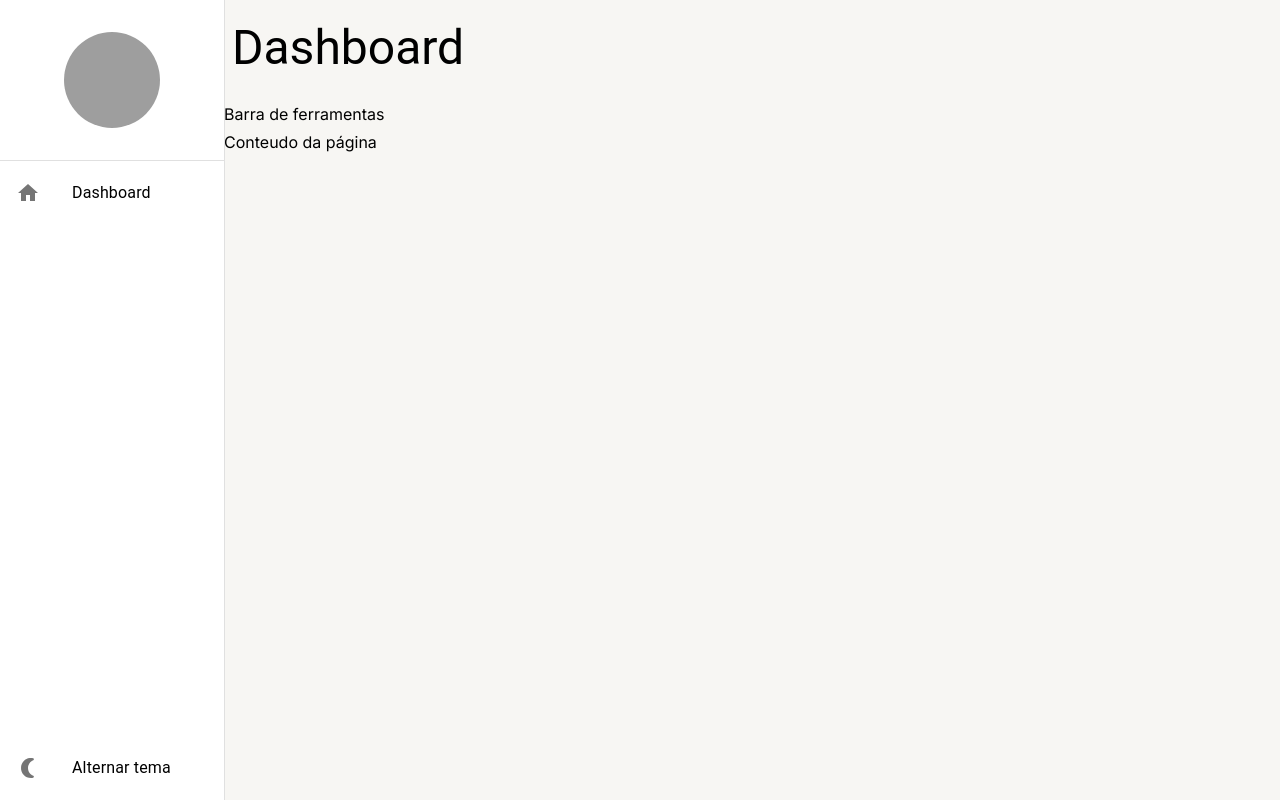
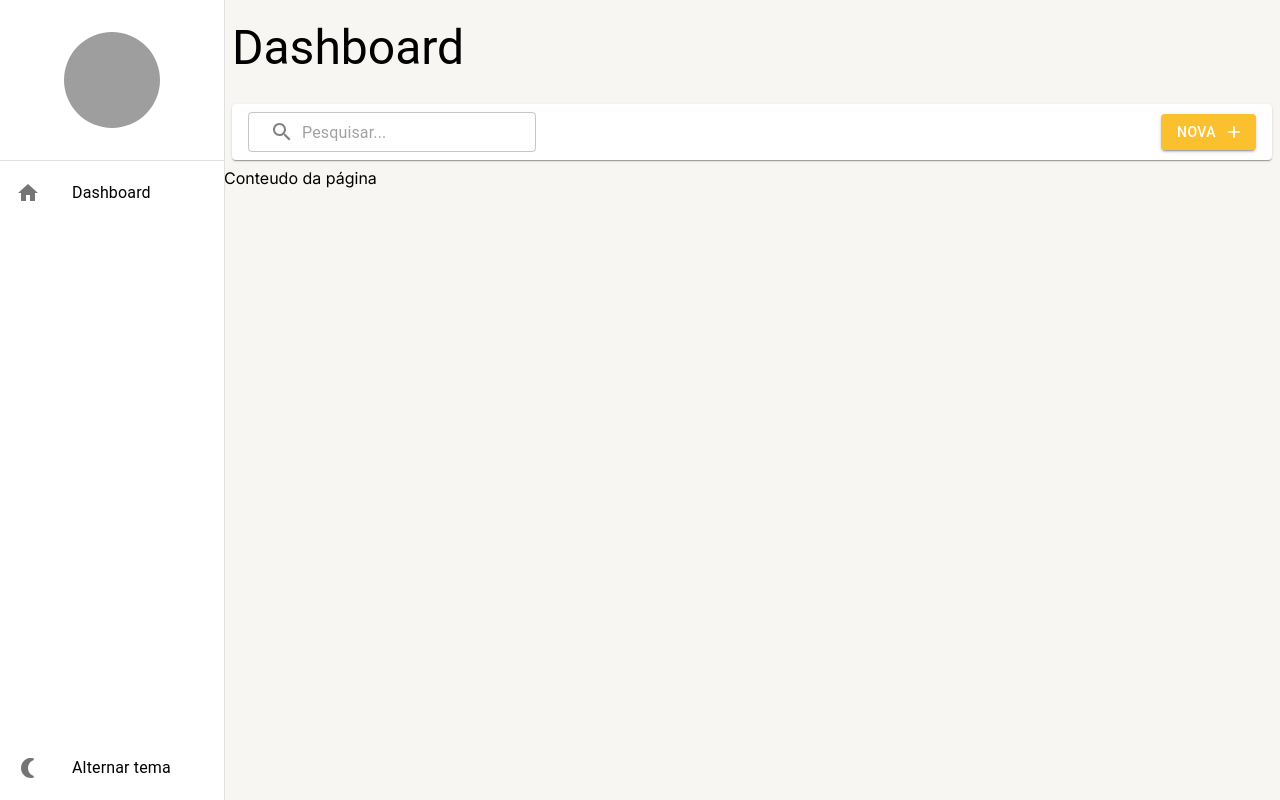
Before and after one commit to Joaorocha07/curso-material-ui, a Next.js app: page /dashboard in a window 1280 px wide. Built offline with nearby package versions, Linux system fonts and the light colour scheme; grey boxes are pictures that could not be loaded.

Commit message:
Barra de ferramentas da listagem

```diff
--- a/src/app/dashboard/page.tsx
+++ b/src/app/dashboard/page.tsx
@@ -1,4 +1,6 @@
 'use client'
+// eslint-disable-next-line max-len
+import BarraDeFerramentas from '@/shared/components/barra-de-ferramentas/BarraDeFerramentas'
 import LayoutBaseDePagina
   from '@/shared/layouts/LayoutBaseDePagina'
 
@@ -7,7 +9,10 @@ export default function Dashboard() {
     <>
       <LayoutBaseDePagina
         titulo='Dashboard'
-        barraDeFerramentas={<>Barra de ferramentas</>}
+        barraDeFerramentas={
+          <BarraDeFerramentas
+            mostrarInputBusca textoBotaoNovo='NOVA' />
+        }
       >
         Conteudo da página
       </LayoutBaseDePagina>
--- /dev/null
+++ b/src/shared/components/barra-de-ferramentas/BarraDeFerramentas.tsx
@@ -0,0 +1,73 @@
+import SearchIcon from '@mui/icons-material/Search'
+import AddIcon from '@mui/icons-material/Add'
+import {
+  Box,
+  Button,
+  IconButton,
+  Paper,
+  TextField,
+  useTheme
+} from '@mui/material'
+
+interface IBarraDeFerramentasProps {
+    textoDaBusca?: string
+    mostrarInputBusca?: boolean
+    aoMudarTextoDaBusca?: (novoTexto : string) => void
+    textoBotaoNovo?: string
+    mostrarBotaoNovo?: boolean
+    aoClicarEmNovo?: () => void
+}
+
+export default function BarraDeFerramentas({
+  textoDaBusca = '',
+  mostrarInputBusca = false,
+  aoMudarTextoDaBusca,
+  textoBotaoNovo = 'Novo',
+  mostrarBotaoNovo = true,
+  aoClicarEmNovo
+} : IBarraDeFerramentasProps) {
+  const theme = useTheme()
+  return (
+    <Box
+      gap={1}
+      marginX={1}
+      padding={1}
+      paddingX={2}
+      display='flex'
+      alignItems='center'
+      height={theme.spacing(7)}
+      component={Paper}
+    >
+
+      {mostrarInputBusca && (
+        <TextField
+          size='small'
+          placeholder='Pesquisar...'
+          value={textoDaBusca}
+          onChange={
+            (e) => aoMudarTextoDaBusca?.(e.target.value)
+          }
+          InputProps={{
+            startAdornment: (
+              <IconButton>
+                <SearchIcon style={{ color: 'gray' }} />
+              </IconButton>
+            ),
+          }}
+        />
+      )}
+      <Box flex={1} display='flex' justifyContent='end'>
+        {mostrarBotaoNovo && (
+          <Button
+            variant='contained'
+            color='primary'
+            endIcon={<AddIcon />}
+            onClick={aoClicarEmNovo}
+          >
+            {textoBotaoNovo}
+          </Button>
+        )}
+      </Box>
+    </Box>
+  )
+}
```
